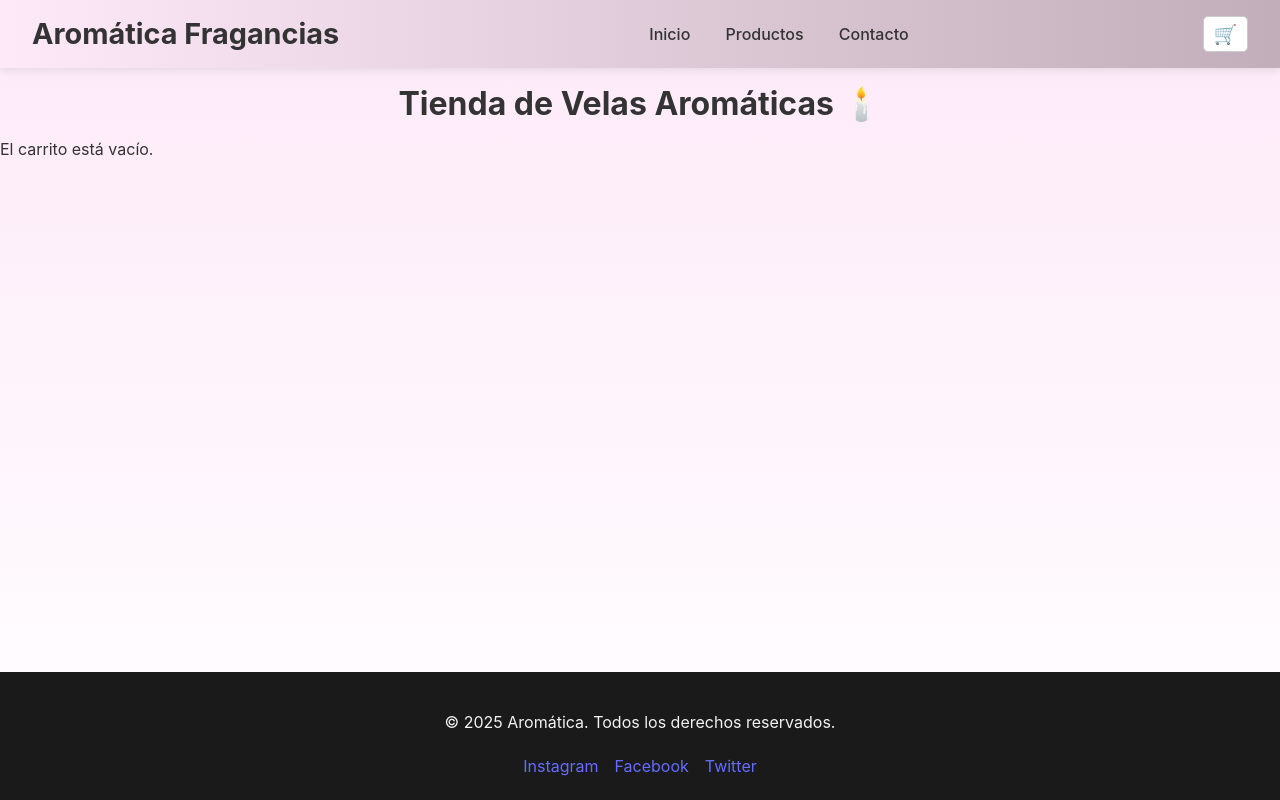
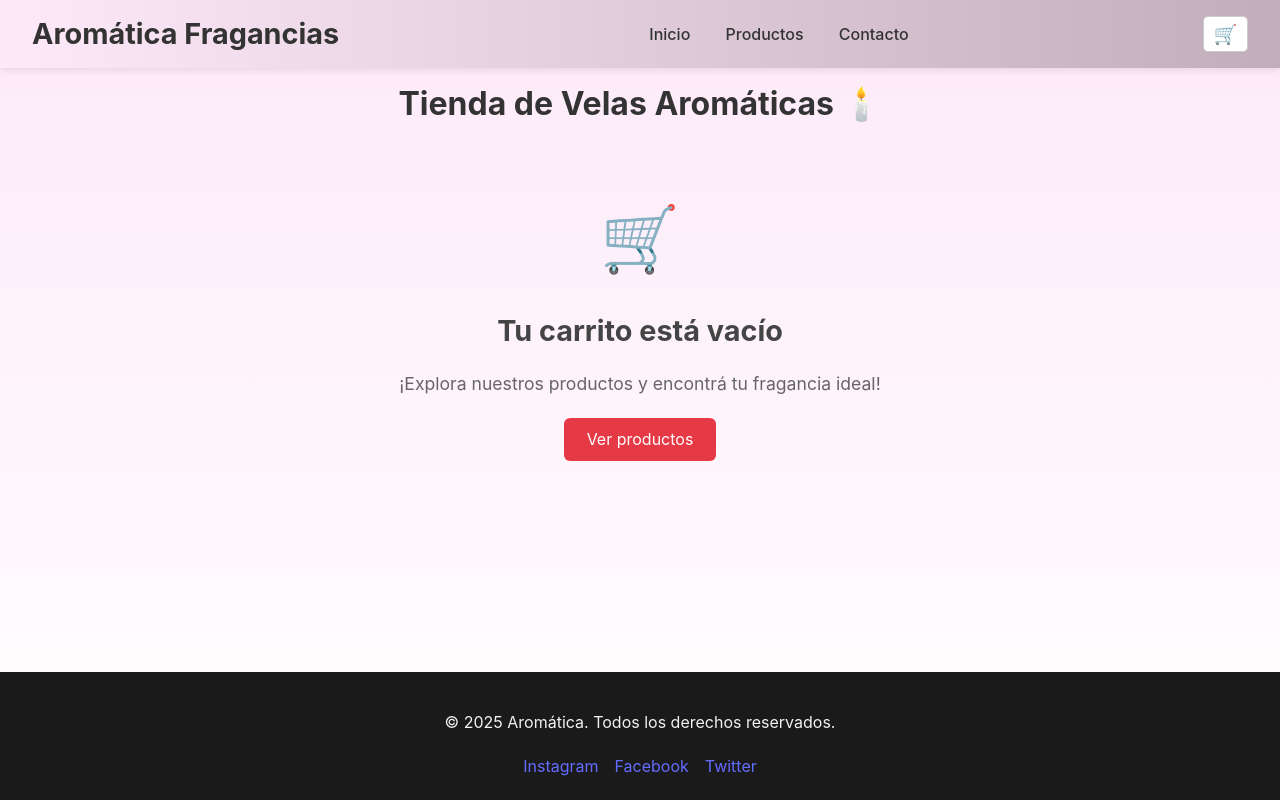
Before and after one commit to JuanVignolles/EntregaFinalVignolles, a React (Vite) app: page /cart in a window 1280 px wide. Built offline with nearby package versions, Linux system fonts and the light colour scheme.

Commit message:
agregado mensaje de compra en carrito y al estar vacío

```diff
--- a/src/App.jsx
+++ b/src/App.jsx
@@ -9,17 +9,20 @@ import Footer from "./components/Footer.jsx";
 import Home from "./pages/Home.jsx";
 import Productos from "./pages/Products.jsx";
 import Contact from "./pages/Contact.jsx";
+import { CartProvider } from "./context/CartProvider.jsx";
+import Toast from "./components/Toast.jsx";
 
 export default function App() {
   return (
+    <CartProvider>
       <div className="app-container">
         <NavBar />
-
+        <Toast />
         <div className="main-content">
           <h1>Tienda de Velas Aromáticas 🕯️</h1>
           <Routes>
             <Route path="/" element={<Home />} />
-          <Route path="/productos" element={<Productos />} /> {/* 👈 nueva ruta */}
+            <Route path="/productos" element={<Productos />} />
             <Route path="/category/:categoryId" element={<ItemListContainer />} />
             <Route path="/item/:id" element={<ItemDetailContainer />} />
             <Route path="/cart" element={<Cart />} />
@@ -28,8 +31,8 @@ export default function App() {
             <Route path="*" element={<NotFound />} />
           </Routes>
         </div>
-
         <Footer />
       </div>
+    </CartProvider>
   );
 }
--- a/src/components/CartWidget.jsx
+++ b/src/components/CartWidget.jsx
@@ -1,4 +1,4 @@
-import { useCart } from "../context/CartContext";
+import { useCart } from "../context/CartContext.js";
 import { Link } from "react-router-dom";
 import './CartWidget.css';
 
--- a/src/components/Offers.jsx
+++ b/src/components/Offers.jsx
@@ -2,7 +2,7 @@ import "./Offers.css";
 import { useEffect, useState } from "react";
 import { collection, getDocs } from "firebase/firestore";
 import { db } from "../firebase/config";
-import { useCart } from "../context/CartContext";
+import { useCart } from "../context/CartContext.js";
 
 export default function Offers() {
   const { addToCart } = useCart();
--- /dev/null
+++ b/src/components/Toast.css
@@ -0,0 +1,20 @@
+.toast {
+  position: fixed;
+  top: 80px;
+  right: 20px;
+  background: #222;
+  color: #fff;
+  padding: 12px 20px;
+  border-radius: 8px;
+  opacity: 0;
+  transform: translateY(-10px);
+  transition: opacity 0.4s ease, transform 0.4s ease;
+  z-index: 999;
+  font-size: 0.95rem;
+  box-shadow: 0 4px 10px rgba(0, 0, 0, 0.3);
+}
+
+.toast.show {
+  opacity: 1;
+  transform: translateY(0);
+}
--- /dev/null
+++ b/src/components/Toast.jsx
@@ -0,0 +1,12 @@
+import { useCart } from "../context/CartContext.js";
+import "./Toast.css";
+
+export default function Toast() {
+  const { showToast } = useCart();
+
+  return (
+    <div className={`toast ${showToast ? "show" : ""}`}>
+      🛒 Producto agregado al carrito
+    </div>
+  );
+}
--- a/src/context/CartProvider.jsx
+++ b/src/context/CartProvider.jsx
@@ -1,38 +1,39 @@
 import { useState, useEffect } from "react";
 import { CartContext } from "./CartContext";
 
-export default function CartProvider({ children }) {
-  // 1) Estado inicial leyendo de localStorage
+export function CartProvider({ children }) {
   const [cart, setCart] = useState(() => {
     const storedCart = localStorage.getItem("cart");
     return storedCart ? JSON.parse(storedCart) : [];
   });
 
-  // 2) Guardar cambios en localStorage cuando el carrito cambie
+  const [showToast, setShowToast] = useState(false);
+
   useEffect(() => {
     localStorage.setItem("cart", JSON.stringify(cart));
   }, [cart]);
 
-  // 3) Funciones del carrito
   const addToCart = (product, quantity = 1) => {
     setCart((prev) => {
-      const existing = prev.find((p) => p.id === product.id);
+      const existing = prev.find((item) => item.id === product.id);
       if (existing) {
-        return prev.map((p) =>
-          p.id === product.id ? { ...p, quantity: p.quantity + quantity } : p
+        return prev.map((item) =>
+          item.id === product.id
+            ? { ...item, quantity: item.quantity + quantity }
+            : item
         );
       }
       return [...prev, { ...product, quantity }];
     });
+
+    setShowToast(true);
+    setTimeout(() => setShowToast(false), 2000);
   };
 
   const clearCart = () => setCart([]);
-
   const totalUnits = cart.reduce((sum, item) => sum + item.quantity, 0);
 
-  return (
-    <CartContext.Provider value={{ cart, addToCart, clearCart, totalUnits }}>
-      {children}
-    </CartContext.Provider>
-  );
+  const value = { cart, addToCart, clearCart, totalUnits, showToast };
+
+  return <CartContext.Provider value={value}>{children}</CartContext.Provider>;
 }
--- a/src/main.jsx
+++ b/src/main.jsx
@@ -1,9 +1,10 @@
 import React from "react";
+import { BrowserRouter } from "react-router-dom";
 import ReactDOM from "react-dom/client";
-import { BrowserRouter } from "react-router-dom";
 import App from "./App.jsx";
 import "./index.css";
-import CartProvider from "./context/CartProvider";
+import { CartProvider } from "./context/CartProvider.jsx";
+
 
 ReactDOM.createRoot(document.getElementById("root")).render(
   <React.StrictMode>
--- a/src/pages/Cart.css
+++ b/src/pages/Cart.css
@@ -26,3 +26,66 @@
   background-color: #ff6f61;
   color: #fff;
 }
+
+/* ===== Carrito vacío ===== */
+.empty-cart {
+  text-align: center;
+  padding: 4rem 1rem;
+  display: flex;
+  flex-direction: column;
+  align-items: center;
+  justify-content: center;
+  color: #444;
+  animation: fadeIn 0.6s ease-in-out;
+}
+
+.empty-cart-icon {
+  font-size: 4rem;
+  margin-bottom: 1rem;
+  animation: bounce 1.5s infinite;
+}
+
+.empty-cart h2 {
+  font-size: 1.8rem;
+  margin-bottom: 0.5rem;
+}
+
+.empty-cart p {
+  font-size: 1.1rem;
+  margin-bottom: 1.5rem;
+  color: #666;
+}
+
+.back-btn {
+  background: #e63946;
+  color: #fff;
+  padding: 0.7rem 1.4rem;
+  border-radius: 6px;
+  text-decoration: none;
+  transition: background 0.3s;
+}
+
+.back-btn:hover {
+  background: #c02734;
+}
+
+/* Animaciones */
+@keyframes fadeIn {
+  from {
+    opacity: 0;
+    transform: translateY(15px);
+  }
+  to {
+    opacity: 1;
+    transform: translateY(0);
+  }
+}
+
+@keyframes bounce {
+  0%, 100% {
+    transform: translateY(0);
+  }
+  50% {
+    transform: translateY(-8px);
+  }
+}
--- a/src/pages/Cart.jsx
+++ b/src/pages/Cart.jsx
@@ -1,11 +1,22 @@
-import { useCart } from "../context/CartContext";
+import { useCart } from "../context/CartContext.js";
 import { Link } from "react-router-dom";
-import './Cart.css';
+import "./Cart.css";
 
 export default function Cart() {
   const { cart, clearCart } = useCart();
 
-  if (!cart || cart.length === 0) return <p>El carrito está vacío.</p>;
+  if (!cart || cart.length === 0) {
+    return (
+      <div className="empty-cart">
+        <div className="empty-cart-icon">🛒</div>
+        <h2>Tu carrito está vacío</h2>
+        <p>¡Explora nuestros productos y encontrá tu fragancia ideal!</p>
+        <Link to="/productos" className="back-btn">
+          Ver productos
+        </Link>
+      </div>
+    );
+  }
 
   const total = cart.reduce(
     (sum, item) => sum + item.price * item.quantity,
--- a/src/pages/Checkout.jsx
+++ b/src/pages/Checkout.jsx
@@ -1,5 +1,5 @@
 import { useState } from "react";
-import { useCart } from "../context/CartContext";
+import { useCart } from "../context/CartContext.js";
 import { useNavigate } from "react-router-dom";
 import './Checkout.css';
 import { createOrder } from "../services/orders";
--- a/src/pages/ItemDetailContainer.jsx
+++ b/src/pages/ItemDetailContainer.jsx
@@ -1,7 +1,7 @@
 import { useEffect, useState } from "react";
 import { useParams } from "react-router-dom";
 import { getProductById } from "../services/api.js";
-import { useCart } from "../context/CartContext";
+import { useCart } from "../context/CartContext.js";
 import ItemDetail from "../components/ItemDetail.jsx";
 
 export default function ItemDetailContainer() {
--- a/src/pages/Products.jsx
+++ b/src/pages/Products.jsx
@@ -1,7 +1,7 @@
 import { useEffect, useState } from "react";
 import { collection, getDocs } from "firebase/firestore";
 import { db } from "../firebase/config";
-import { useCart } from "../context/CartContext";
+import { useCart } from "../context/CartContext.js";
 import Loader from "../components/Loader";
 import "./Products.css";
 
```
Lines whose indentation alone changed are shown as unchanged.
